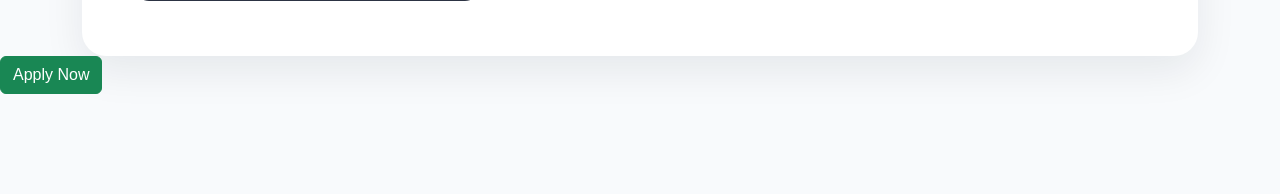
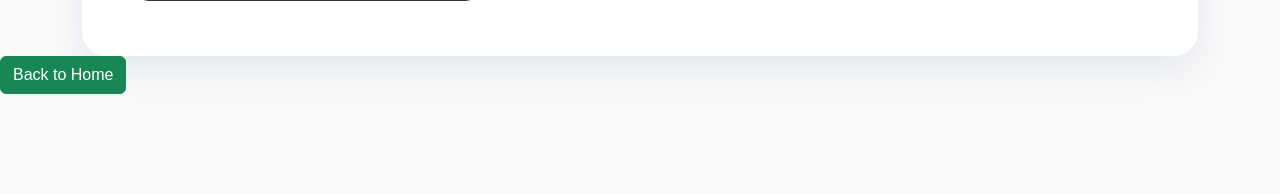
Before and after one commit to shahrukh031697-hue/Leads_Center, a Django app: page /principal-message/ in a window 1280 px wide. Shown: the part 893-1087 px from the top of the page. Run offline with Django 5.2, Linux system fonts and the light colour scheme.

Commit message:
principalname

```diff
--- a/accounts/templates/principal_message.html
+++ b/accounts/templates/principal_message.html
@@ -101,7 +101,7 @@
     </div>
 
      <a href="{% url 'home' %}" class="btn btn-success">
-            Apply Now
+            Back to Home
         </a>
 </section>
 
```
